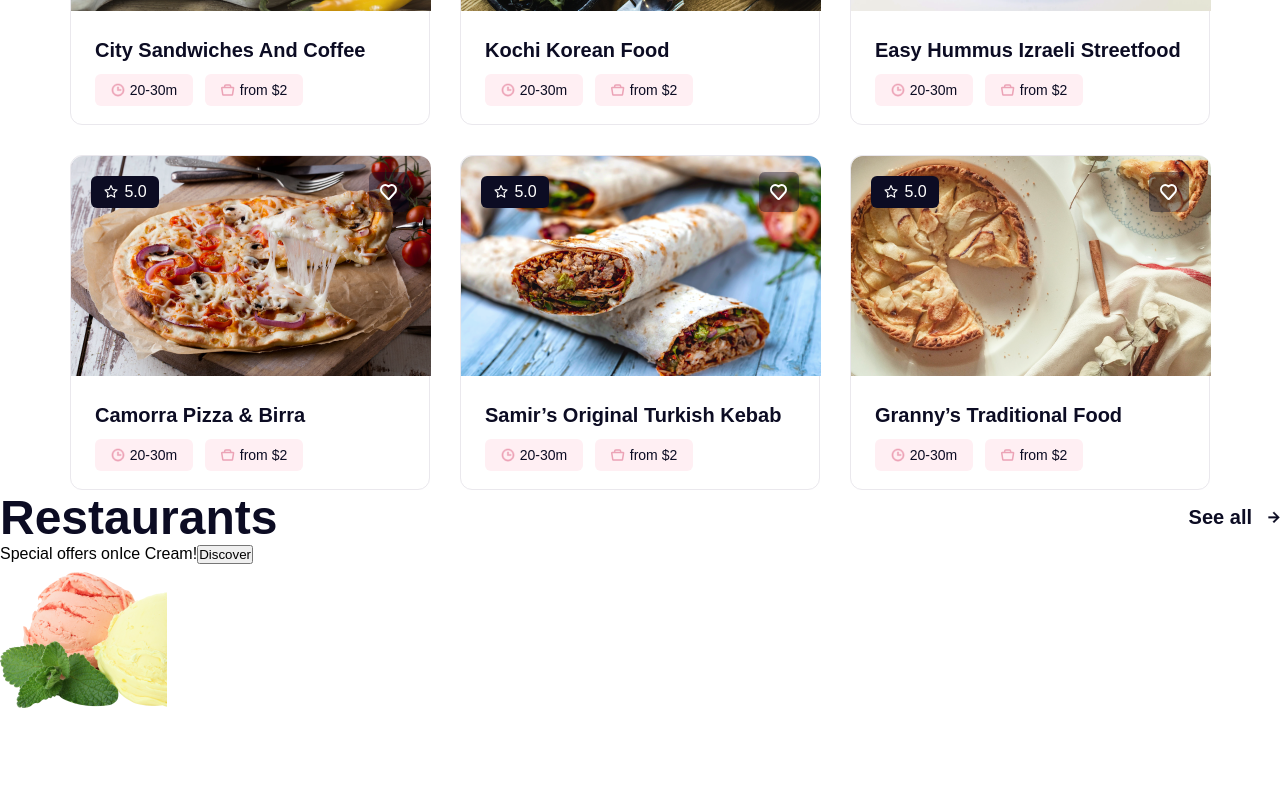
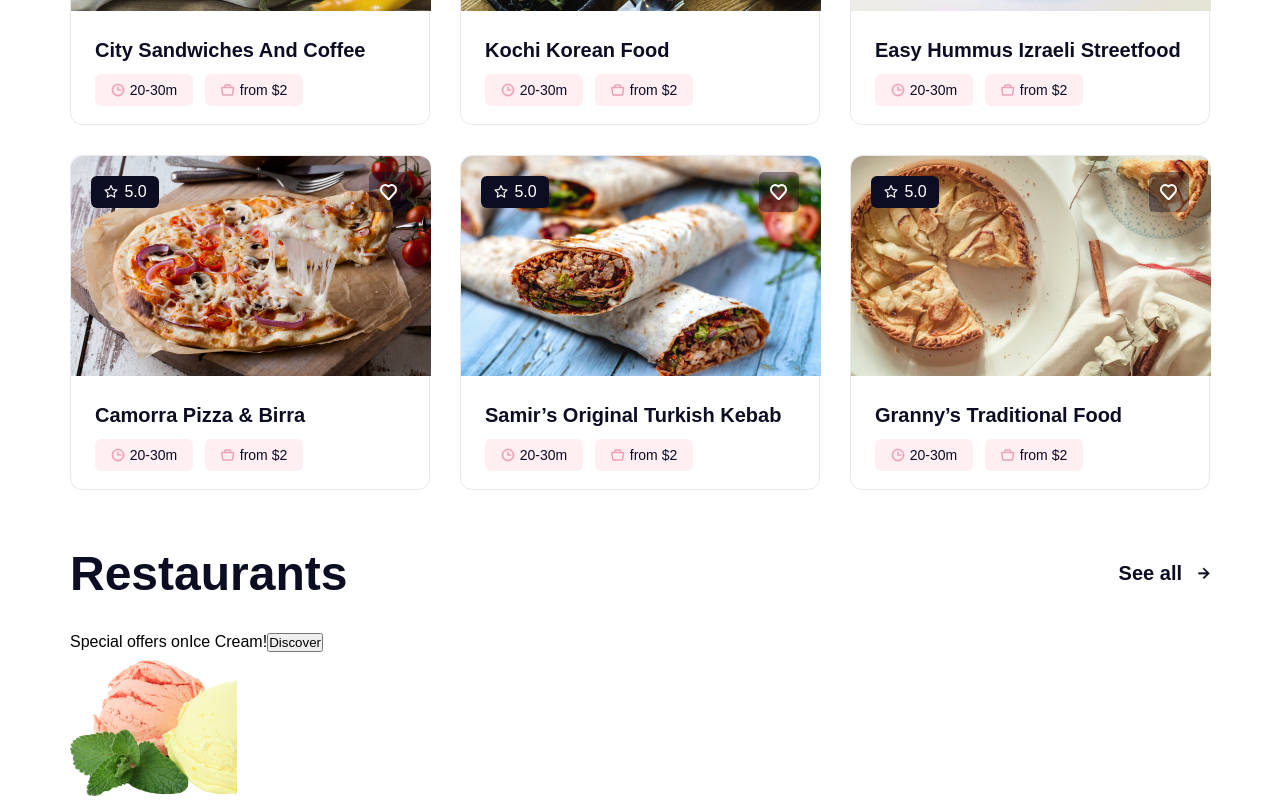
Before and after one commit to komilovmDev/Restaran, a React (Create React App) app in the folder client/: page / in a window 1280 px wide. Shown: the part 1109-1909 px from the top of the page. Before the commit the page ends 1821 px from the top, so only its background shows below. Built offline with nearby package versions, Linux system fonts and the light colour scheme.

Commit message:
shop style start

```diff
--- a/client/src/App.jsx
+++ b/client/src/App.jsx
@@ -198,6 +198,7 @@ function App() {
             <span>Restaurants</span>
             <button><span>See all</span><img src={next} alt="" /></button>
           </div>
+          <div className="shopCards">
             <div className="shop">
               <div className="shopinfo">
                 <span className="shopName">Special offers on</span>
@@ -209,6 +210,7 @@ function App() {
               </div>
             </div>
           </div>
+        </div>
       </main>
     </div>
   );
--- a/client/src/style.css
+++ b/client/src/style.css
@@ -319,3 +319,12 @@ main {
     align-items: center;
     color: #0C0C23;
 }
+
+.shops {
+    width: 1140px;
+    margin: 0px auto;
+    margin-top: 56px;
+    display: flex;
+    flex-direction: column;
+    gap: 32px;
+}
```
Lines whose indentation alone changed are shown as unchanged.
